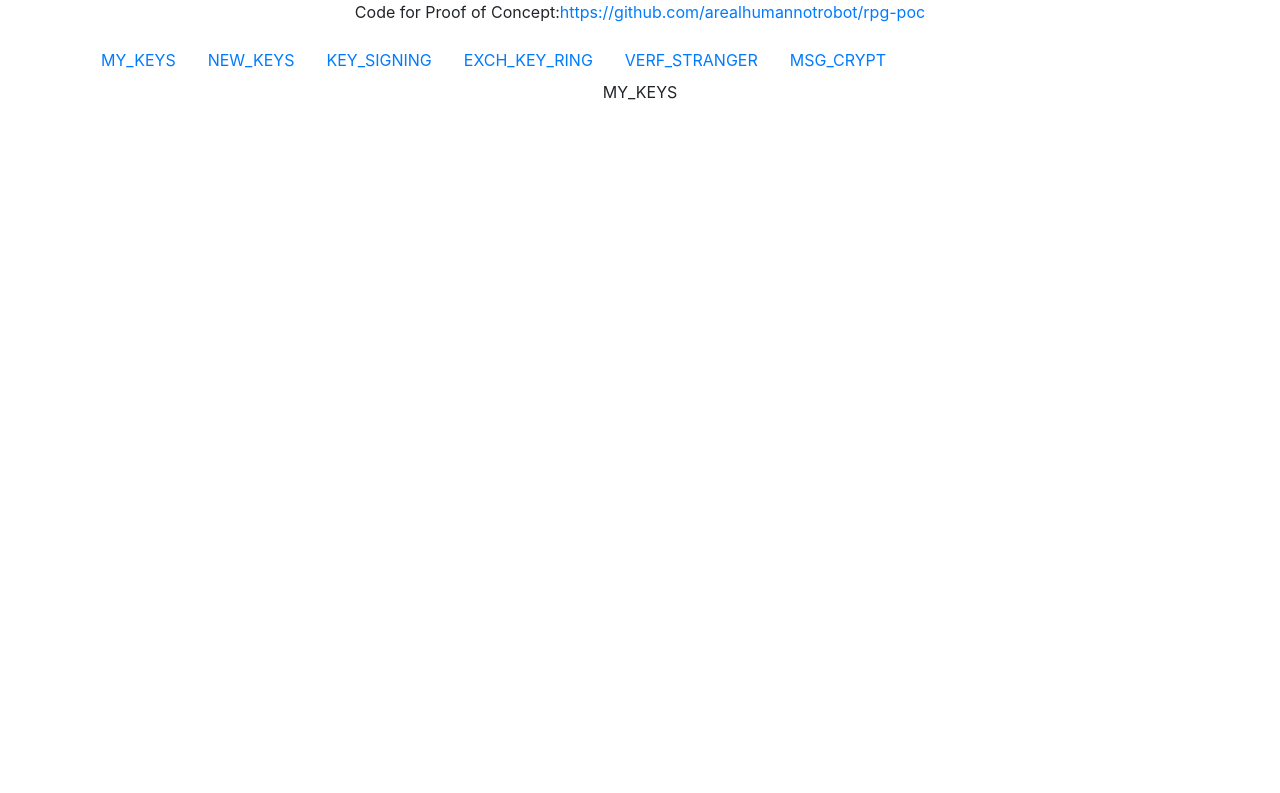
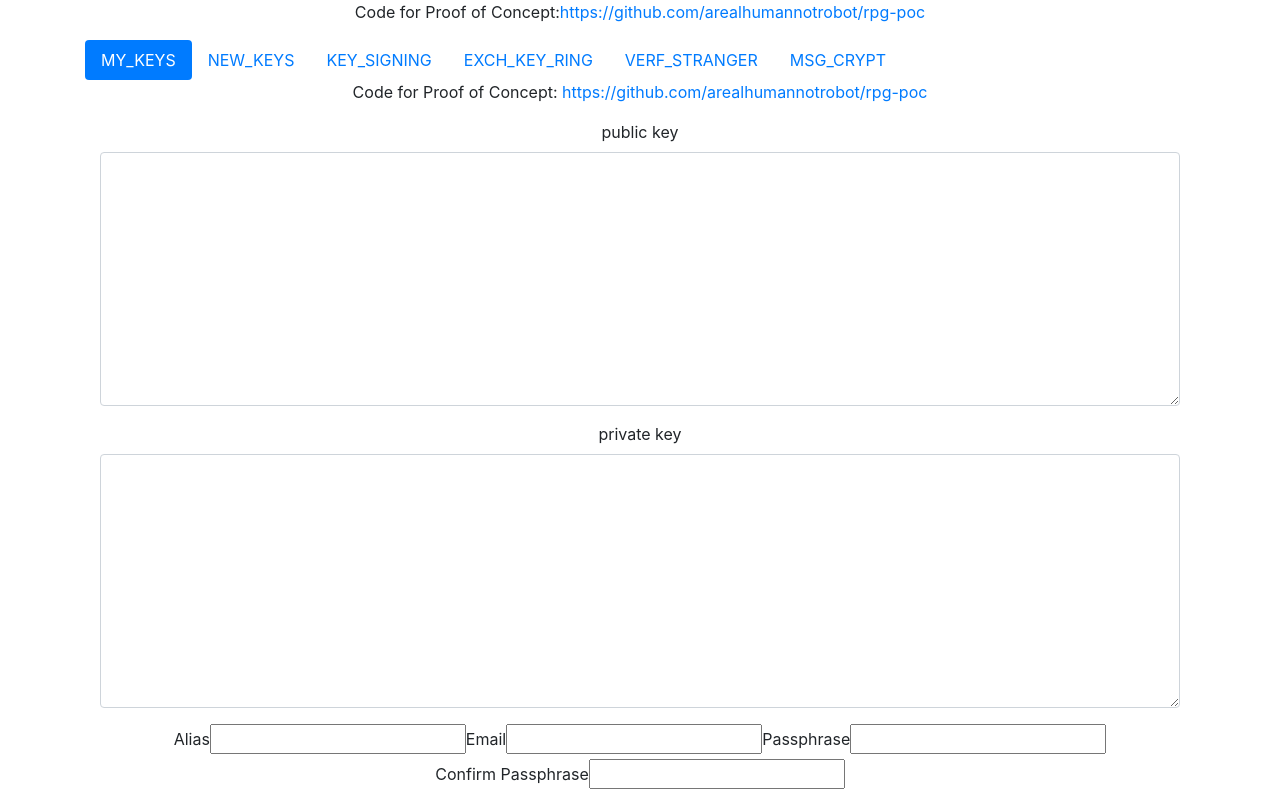
Before and after one commit to arealhumannotrobot/rpg-poc, a React (Create React App) app: page / in a window 1280 px wide. Shown: the top 793 px of the page. Built offline with nearby package versions, Linux system fonts and the light colour scheme.

Commit message:
TabMyKeys WIP

```diff
--- a/src/App.tsx
+++ b/src/App.tsx
@@ -7,6 +7,8 @@ import NavLink from 'react-bootstrap/NavLink';
 import {connect} from 'react-redux';
 import { INIT_STATE_TYPE } from './redux/initState';
 import { actcreate_tab_setTab } from './redux/reduce_tab';
+//============== Tab ============//
+import TabMyKeys from './tab/TabMyKeys';
 
 type AppProps = {
   reduxState:INIT_STATE_TYPE,
@@ -18,11 +20,26 @@ const App: React.FC<AppProps> = (props) => {
     reduxState:INIT_STATE_TYPE,
   }
   const RpgTabContent:React.FC<RpgTabContentProps> = (props) => {
-    return (
-      <div>
-        <p>{props.reduxState.tab}</p>
-      </div>
-    )
+    let Tab:typeof TabMyKeys = (childprops)=>(<div>{props.reduxState.tab}</div>);
+    if (props.reduxState.tab === "MY_KEYS"){
+      Tab = TabMyKeys;
+    }
+    else if (props.reduxState.tab === "NEW_KEYS"){
+    }
+    else if (props.reduxState.tab === "KEY_SIGNING"){
+
+    }
+    else if (props.reduxState.tab === "EXCH_KEY_RING"){
+
+    }
+    else if (props.reduxState.tab === "VERF_STRANGER"){
+
+    }
+    else if (props.reduxState.tab === "MSG_CRYPT"){
+
+    }
+
+    return ( <Tab /> )
   }
 
   return (
@@ -35,15 +52,28 @@ const App: React.FC<AppProps> = (props) => {
       </p>
       <Container>
         <Nav
-          activeKey="MY_KEYS"
+          variant="pills"
+          activeKey={props.reduxState.tab}
           onSelect={ (k:any) => {console.log(`selected ${k}`); props.actcreate_tab_setTab(k)}}
         >
+          <Nav.Item>
             <NavLink eventKey="MY_KEYS">MY_KEYS</NavLink>
+          </Nav.Item>
+          <Nav.Item>
             <NavLink eventKey="NEW_KEYS">NEW_KEYS</NavLink>
+          </Nav.Item>
+          <Nav.Item>
             <NavLink eventKey="KEY_SIGNING">KEY_SIGNING</NavLink>
+          </Nav.Item>
+          <Nav.Item>
             <NavLink eventKey="EXCH_KEY_RING">EXCH_KEY_RING</NavLink>
+          </Nav.Item>
+          <Nav.Item>
             <NavLink eventKey="VERF_STRANGER">VERF_STRANGER</NavLink>
+          </Nav.Item>
+          <Nav.Item>
             <NavLink eventKey="MSG_CRYPT">MSG_CRYPT</NavLink>
+          </Nav.Item>
         </Nav>
         <RpgTabContent
           reduxState={props.reduxState}
--- a/src/comp/CompKeyInput.tsx
+++ b/src/comp/CompKeyInput.tsx
@@ -1,18 +1,30 @@
 import React from 'react';
+//============= react bootstrap ============//
+import Form from 'react-bootstrap/Form';
 
 type KeyInputProp = {
   name:string,
   id:string,
   label:string,
   value?:string,
+  disabled?:boolean,
 }
-
 const KeyInput: React.FC<KeyInputProp> = (props) => {
   return (
-    <div className="KeyInput">
-      <label htmlFor={props.id}>{props.label}</label>
-      <textarea rows={10} name={props.name} id={props.id} value={props.value} onChange={(s)=>{console.log(s)}}/>
-    </div>
+    <Form.Group controlId="props.id">
+      <Form.Label>{props.label}</Form.Label>
+      <Form.Control
+        disabled={props.disabled}
+        name={props.name}
+        value={props.value}
+        as="textarea"
+        rows="10"
+      />
+    </Form.Group>
+    // <div className="KeyInput">
+    //   <label htmlFor={props.id}>{props.label}</label>
+    //   <textarea rows={10} name={props.name} id={props.id} value={props.value} onChange={(s)=>{console.log(s)}}/>
+    // </div>
   );
 }
 
--- a/src/tab/TabMyKeys.tsx
+++ b/src/tab/TabMyKeys.tsx
@@ -1,6 +1,6 @@
 import React, { useState } from 'react';
 import logo from './logo.svg';
-import './App.scss';
+import '../App.scss';
 import pgp from 'openpgp';
 import QrReader from 'react-qr-reader';
 //=====================================//
@@ -9,7 +9,7 @@ import CompKeyInput from '../comp/CompKeyInput';
 
 let refPub, refPvt, refMsg
 
-const App: React.FC = () => {
+const TabMyKeys: React.FC = () => {
   const [pubVal, setPubVal] = useState("");
   const [pvtVal, setPvtVal] = useState("");
   const [msgVal, setMsgVal] = useState("");
@@ -27,7 +27,7 @@ const App: React.FC = () => {
   const [qrCode, setQrCode] = useState("");
 
   return (
-    <div className="App">
+    <div className="container">
       {/* <header className="App-header">
       </header> */}
       <p>
@@ -131,4 +131,4 @@ const App: React.FC = () => {
   );
 }
 
-export default App;
+export default TabMyKeys;
```
Lines whose indentation alone changed are shown as unchanged.
